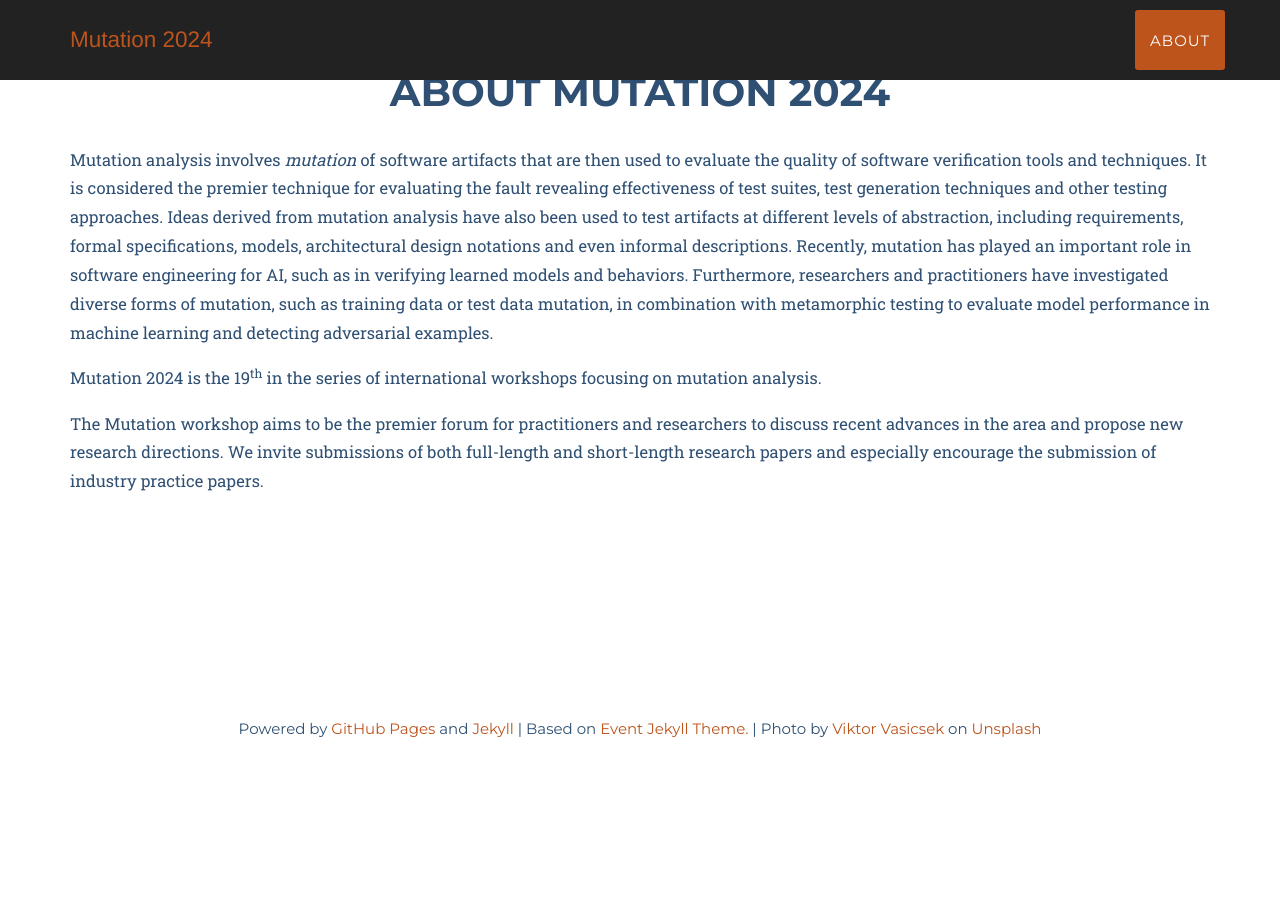
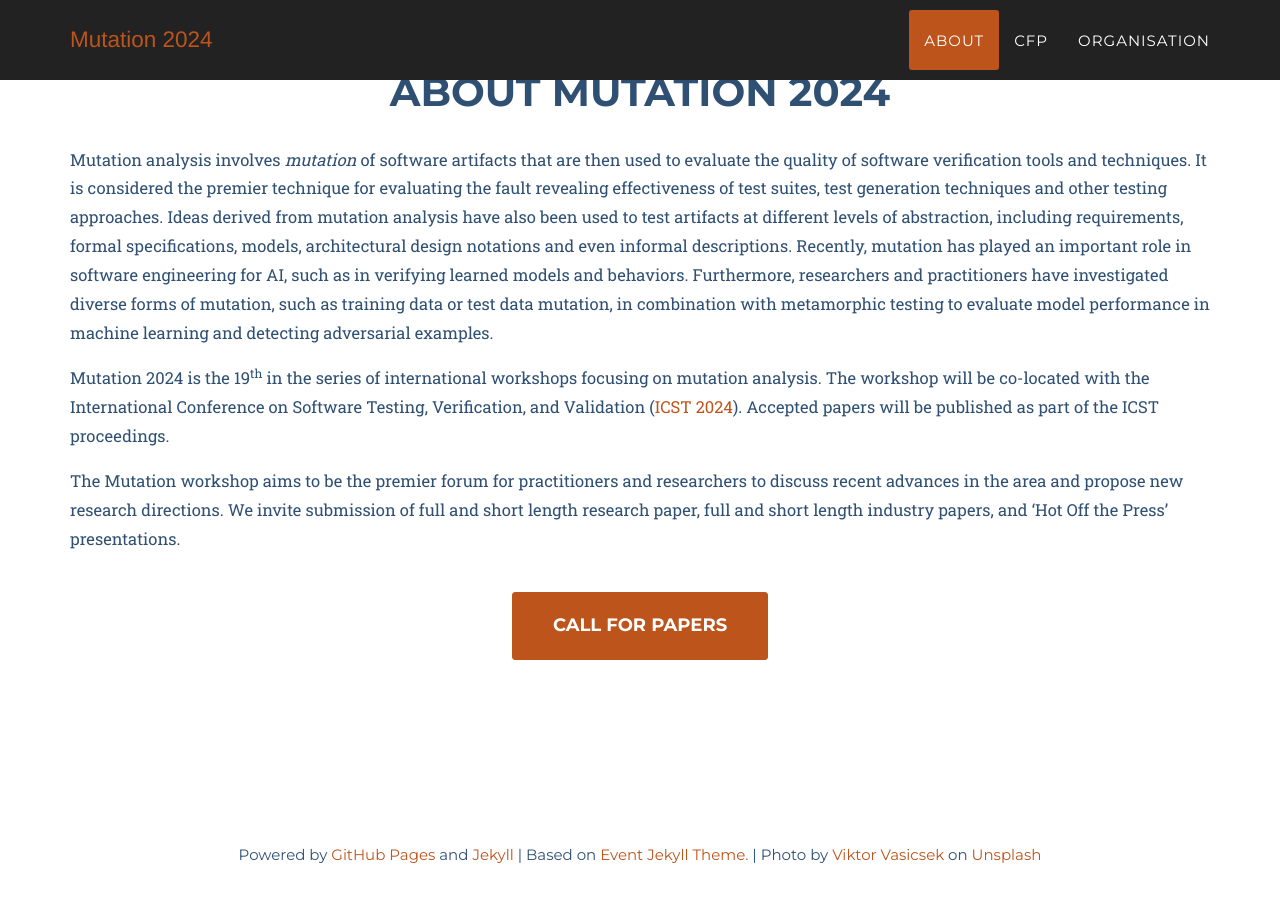
Before and after one commit to mutation-workshop/2024, a Jekyll site: the page built from index.html, in a window 1280 px wide and 900 px high, scrolled down 980 px. Built offline with Jekyll 4.4.1, drawn with Linux system fonts in a browser that asks for light colours; some web fonts are replaced; before the commit the page ends 1754 px from its top, so only the background shows below that.

Commit message:
Update sections.

```diff
--- a/_includes/data/head.html
+++ b/_includes/data/head.html
@@ -23,7 +23,7 @@
     <link href='https://fonts.googleapis.com/css?family=Roboto+Slab:400,100,300,700' rel='stylesheet' type='text/css'>
 
     <!-- WEBSITE ICON IN BROWSER -->
-    <link rel="icon" type="image/png" href="{{ site.baseurl }}/css/style/img/icon.png">
+    <link rel="icon" type="image/x-icon" href="{{ site.baseurl }}/css/style/img/favicon.ico">
 
     <!-- HTML5 Shim and Respond.js IE8 support of HTML5 elements and media queries -->
     <!-- WARNING: Respond.js doesn't work if you view the page via file:// -->
--- a/_includes/data/header.html
+++ b/_includes/data/header.html
@@ -21,16 +21,16 @@
                     <li>
                         <a class="page-scroll" href="#intro">About</a>
                     </li>
-                    <!--<li>
+                    <li>
                         <a class="page-scroll" href="#call">CfP</a>
                     </li>
-                    <li>
+                    <!--<li>
                         <a class="page-scroll" href="#special-issue">Special Issue</a>
-                    </li>
+                    </li>-->
                     <li>
                         <a class="page-scroll" href="#organisation">Organisation</a>
                     </li>
-                    <li>
+                    <!--<li>
                         <a class="page-scroll" href="#speakers">Keynotes</a>
                     </li>
                     <li>
--- a/_includes/data/intro.html
+++ b/_includes/data/intro.html
@@ -10,23 +10,21 @@
                   <p><span>Mutation analysis involves <i>mutation</i> of software artifacts that are then used to evaluate the quality of software verification tools and techniques. It is considered the premier technique for evaluating the fault revealing effectiveness of test suites, test generation techniques and other testing approaches. Ideas derived from mutation analysis have also been used to test artifacts at different levels of abstraction, including requirements, formal specifications, models, architectural design notations and even informal descriptions. Recently, mutation has played an important role in software engineering for AI, such as in verifying learned models and behaviors. Furthermore, researchers and practitioners have investigated diverse forms of mutation, such as training data or test data mutation, in combination with metamorphic testing to evaluate model performance in machine learning and detecting adversarial examples.</span></p>
 
                  <p>Mutation 2024 is the 19<sup>th</sup> in the series of
-                    international workshops focusing on mutation analysis. <!-- The
+                    international workshops focusing on mutation analysis. The
                     workshop will be co-located with the
                     International Conference on Software Testing, Verification,
-                    and Validation (<a href="https://conf.researchr.org/home/icst-2023">ICST
-                    2023</a>). Accepted
+                    and Validation (<a href="https://conf.researchr.org/home/icst-2024">ICST
+                    2024</a>). Accepted
                     papers will be published as part of the ICST
-                    proceedings.--></p>
+                    proceedings.</p>
 
                 <p>The Mutation workshop aims to be
                     the premier forum for practitioners and researchers to discuss recent advances in
-                    the area and propose new research directions. We invite submissions of both
-                    full-length and short-length research papers and especially encourage the
-                    submission of industry practice papers.</p><br>
+                    the area and propose new research directions. We invite submission of full and short length research paper, full and short length industry papers, and ‘Hot Off the Press’ presentations.</p><br>
 
-                 <!-- <p><a class="twitter-timeline" href="https://twitter.com/MutationWS?ref_src=twsrc%5Etfw">Tweets by MutationWS</a> <script async src="https://platform.twitter.com/widgets.js" charset="utf-8"></script></p><br>
+                    <!-- <p><a class="twitter-timeline" href="https://twitter.com/MutationWS?ref_src=twsrc%5Etfw">Tweets by MutationWS</a> <script async src="https://platform.twitter.com/widgets.js" charset="utf-8"></script></p><br>-->
 
-               <center><a href="#call" class="page-scroll btn btn-xl">Call for Papers</a></center> -->
+               <center><a href="#call" class="page-scroll btn btn-xl">Call for Papers</a></center>
             </div>
         </div>
     </section>
--- a/_includes/data/organisers.html
+++ b/_includes/data/organisers.html
@@ -26,6 +26,7 @@
             {% endfor %}
             </div>
 
+            <!--
             <div class="row">
                 <div class="col-lg-12 text-center">
                     <h3 class="section-subheading text-muted"></h3>
@@ -43,6 +44,7 @@
 		</div>
 	    </div>
 	    {% endfor %}
+            -->
 
       <!--      <div class="row">
                 <div class="col-lg-12 text-center">
```
Also changed, not shown: _includes/data/call.html (+15 -33 lines), css/style/img/favicon.ico (added).
